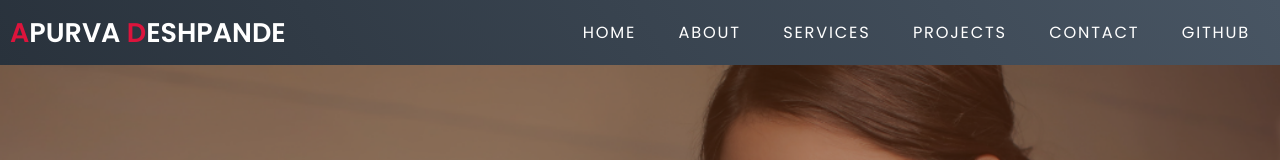
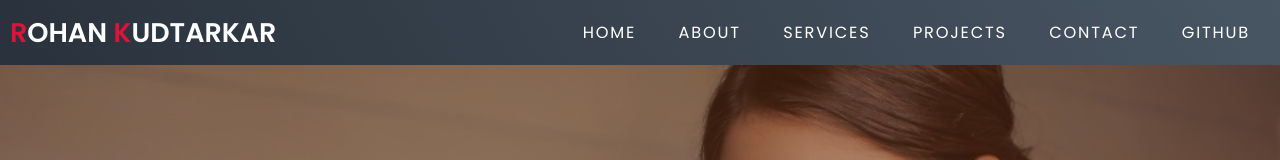
Before and after one commit to rohankudtarkar3610/portfolio-website1, a plain HTML site: page index.html in a window 1280 px wide. Shown: the top 160 px of the page. Drawn offline with Linux system fonts and the light colour scheme; files whose address does not match are found by name.

Commit message:
Update index.html

```diff
--- a/index.html
+++ b/index.html
@@ -16,7 +16,7 @@
             <div class="nav-bar">
                 <div class="brand">
                     <a href="#hero">
-                        <h1><span>A</span>purva <span>D</span>eshpande</h1>
+                        <h1><span>R</span>ohan <span>K</span>udtarkar</h1>
                     </a>
                 </div>
                 <div class="nav-list">
@@ -220,7 +220,7 @@
     <section id="footer">
         <div class="footer container">
             <div class="brand">
-                <h1><span>A</span>purva <span>D</span>eshpande</h1>
+                <h1><span>R</span>ohan <span>K</span>udtarkar</h1>
             </div>
             <h2>Learning New Things</h2>
             <div class="social-icon">
```
